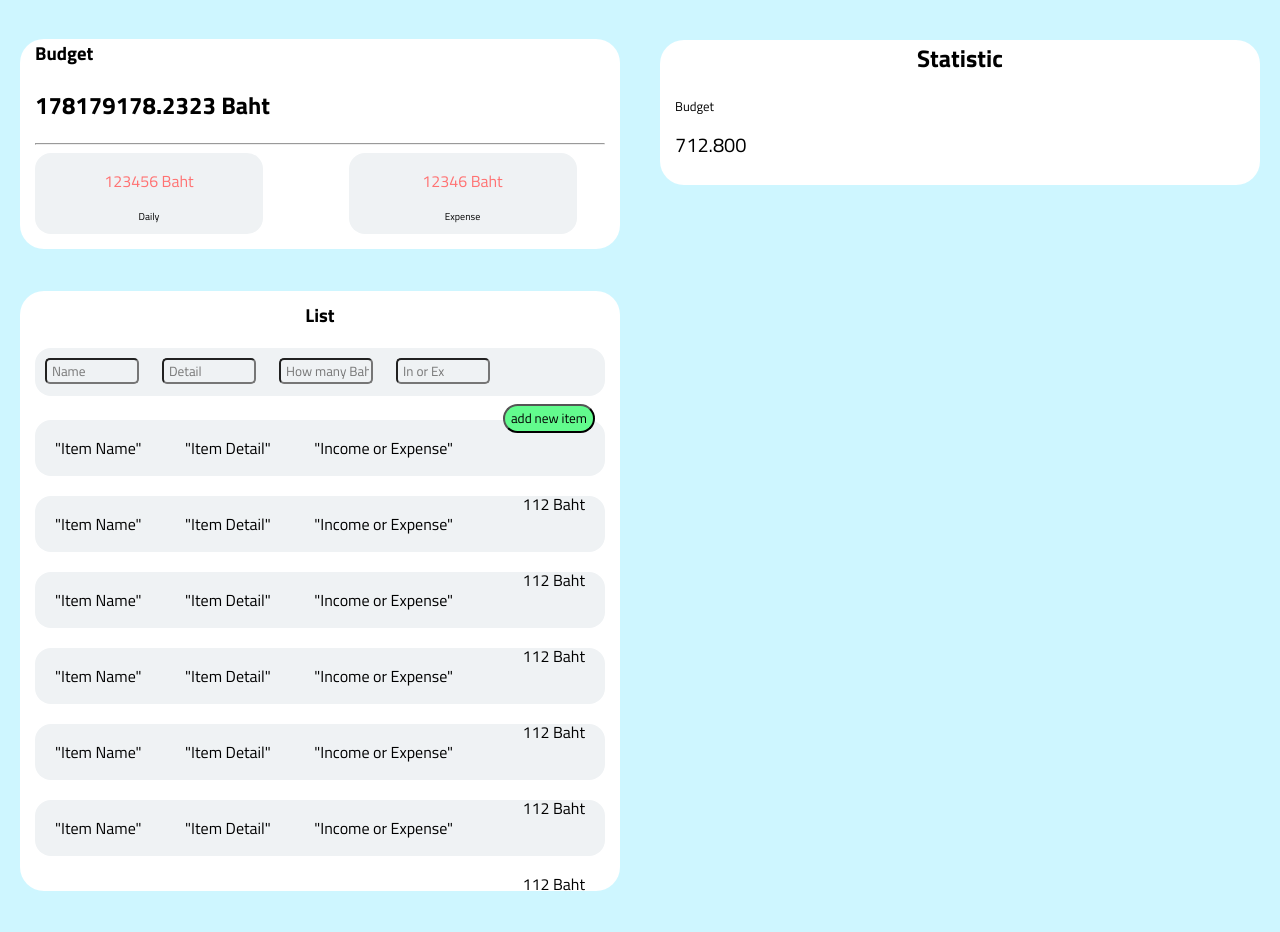
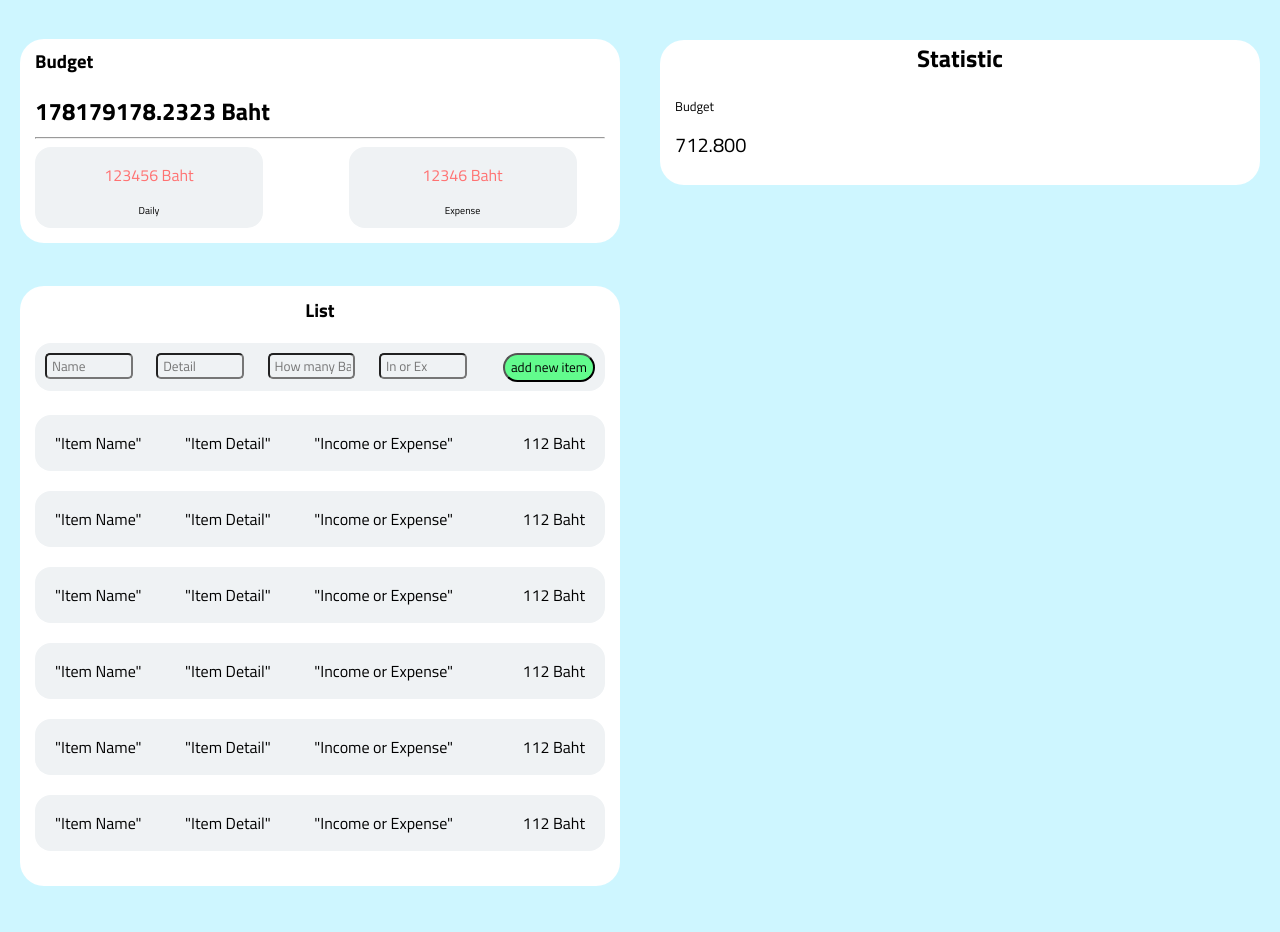
Before and after one commit to ayyaya21/BUDGET_BUDJAI, a FastAPI app: template templates/home.html in a window 1280 px wide. After the commit the page ends 886 px from the top, so only its background shows below. Run offline with FastAPI, Linux system fonts and the light colour scheme; the template is opened without the code that fills it, so the values that code supplies are empty; parts of the project's set-up code (start-up, migrations or seed data) failed here and were passed over.

Commit message:
update: home css

```diff
--- a/static/css/home_style.css
+++ b/static/css/home_style.css
@@ -90,5 +90,13 @@ body {
     background-color: #EFF2F4;
     border-radius: 5px;
     margin: 10px;
-    max-width: 15%;
+    max-width: 14%;
 }
+
+.budget h3 {
+    padding-top: 8px;
+}
+
+.budget h2 {
+    margin: 5px auto;
+}
```
Also changed, not shown: 1 other file.
